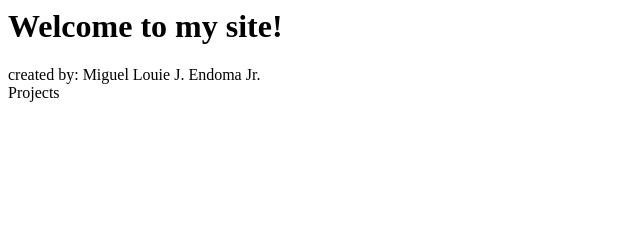
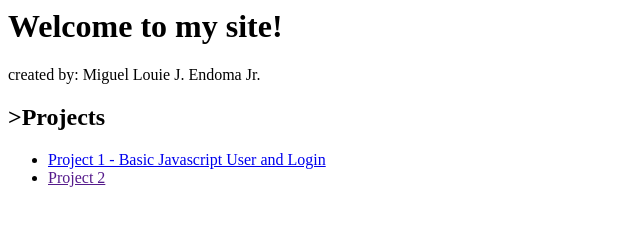
Before and after one commit to mendoma27/MLE-Repo, a plain HTML site: page index.html in a window 1280 px wide. Shown: the whole page, without its empty margins (0-640 px from the left). Drawn offline with Linux system fonts and the light colour scheme.

Commit message:
project link

```diff
--- a/index.html
+++ b/index.html
@@ -4,7 +4,11 @@
     <body>
         <h1>Welcome to my site!</h1>
         created by: Miguel Louie J. Endoma Jr.<br>
-        <Projects>Projects</Projects>
+        <h2>>Projects</h2>
+        <ul>
+            <li><a href="projects/project1.html">Project 1 - Basic Javascript User and Login</a></li>
+            <li><a href="">Project 2</a></li>
+        </ul>
     </body>
 
 </html>
```
